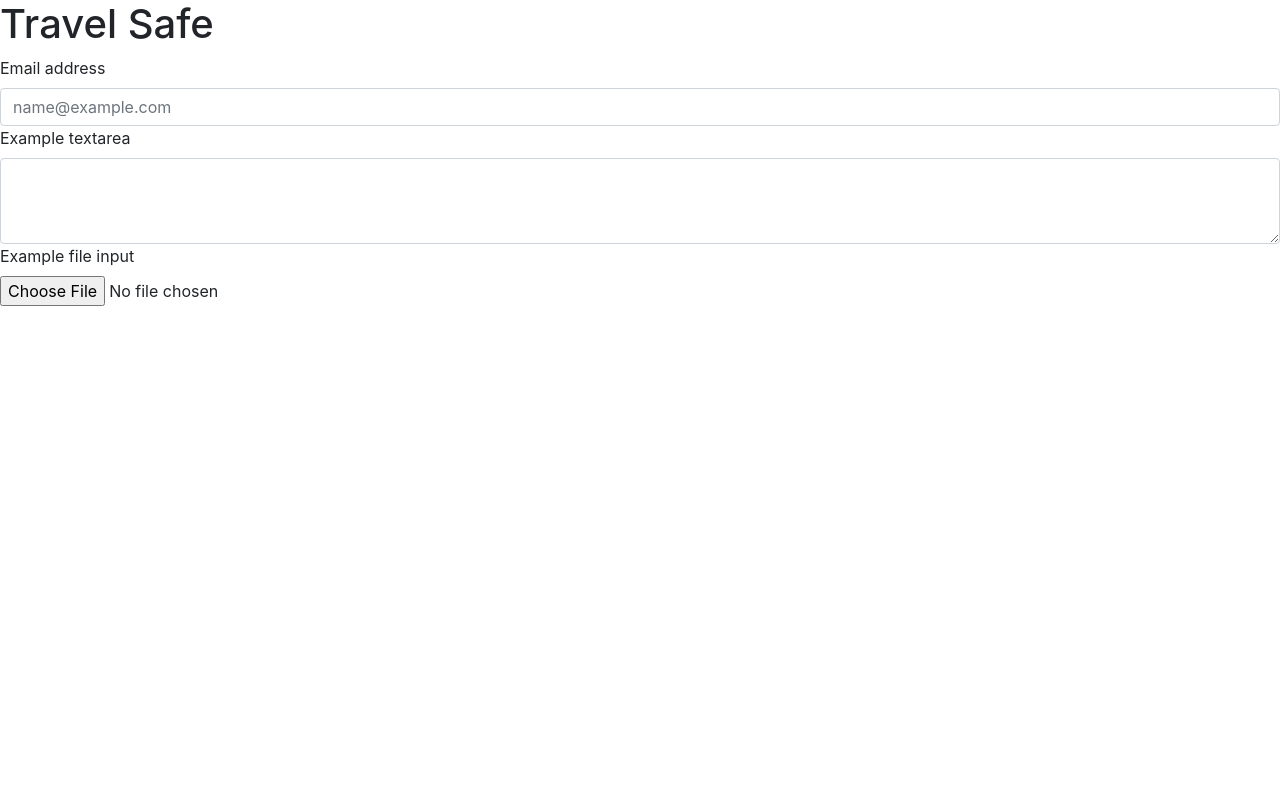
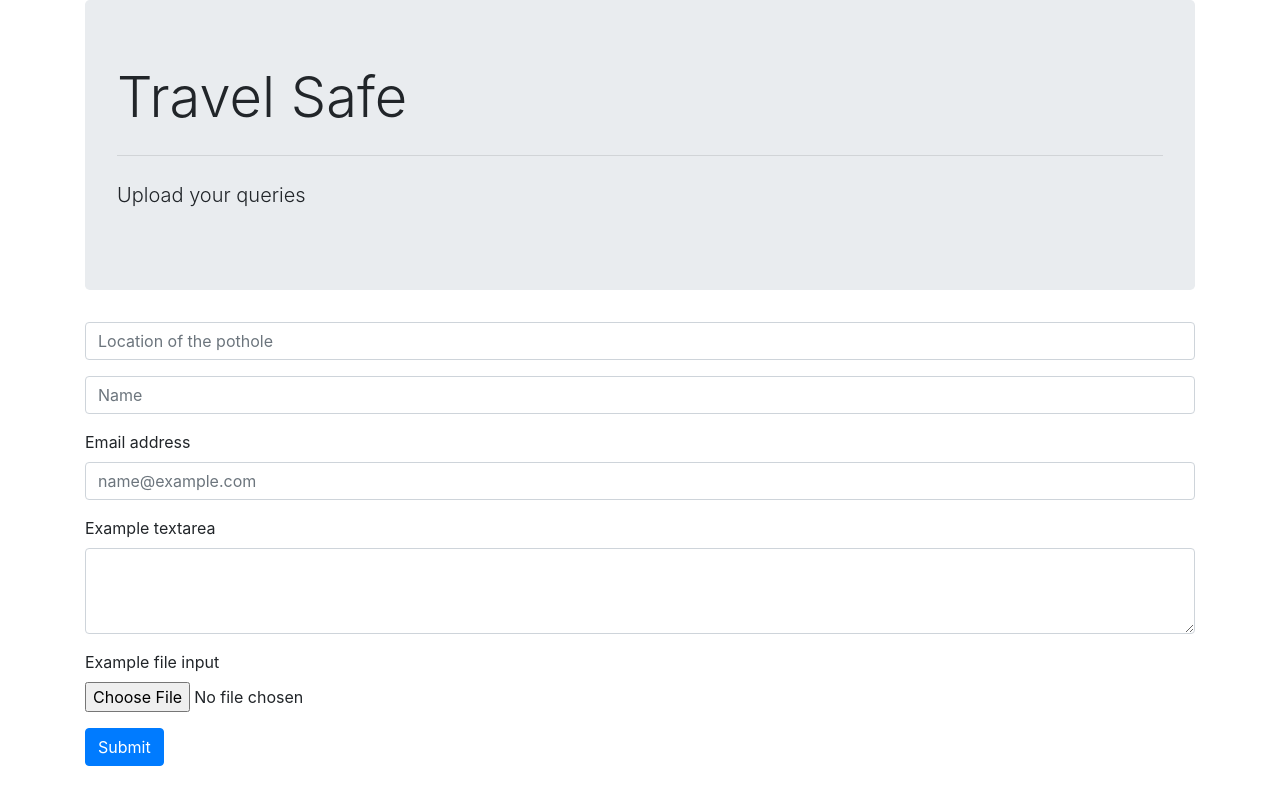
Before and after one commit to SHRIRAM0509/TravelSafe, a plain HTML site: page index.html in a window 1280 px wide. Drawn offline with nearby package versions, Linux system fonts and the light colour scheme.

Commit message:
Add files via upload
updatee

```diff
--- a/index.html
+++ b/index.html
@@ -6,23 +6,39 @@
 </head>
 <body>
 
+  <div class="container">
 
-	<h1>Travel Safe</h1>
+      <div class="jumbotron">
+        <h1 class="display-4">Travel Safe</h1>
+        <hr class="my-4">
+        <p class="lead">Upload your queries</p>
+
+      </div>
+
 
 
       <form>
         <div class="form-group">
+          <input class="form-control mb-3" type="text" placeholder="Location of the pothole">
+
+          <input class="form-control mb-3"  type="text" placeholder="Name">
+
           <label for="exampleFormControlInput1">Email address</label>
-    <input type="email" class="form-control" id="exampleFormControlInput1" placeholder="name@example.com">
+          <input type="email" class="form-control mb-3" id="exampleFormControlInput1" placeholder="name@example.com">
 
           <label for="exampleFormControlTextarea1">Example textarea</label>
-    <textarea class="form-control" id="exampleFormControlTextarea1" rows="3"></textarea>
+          <textarea class="form-control mb-3" id="exampleFormControlTextarea1" rows="3"></textarea>
 
           <label for="exampleFormControlFile1">Example file input</label>
-    <input type="file" class="form-control-file" id="exampleFormControlFile1">
+          <input type="file" class="form-control-file mb-3" id="exampleFormControlFile1">
 
+          <button type="button" class="btn btn-primary mb-3">Submit</button>
         </div>
       </form>
+  </div>
+
+
+
 
 </body>
 </html>
```
Lines whose indentation alone changed are shown as unchanged.
